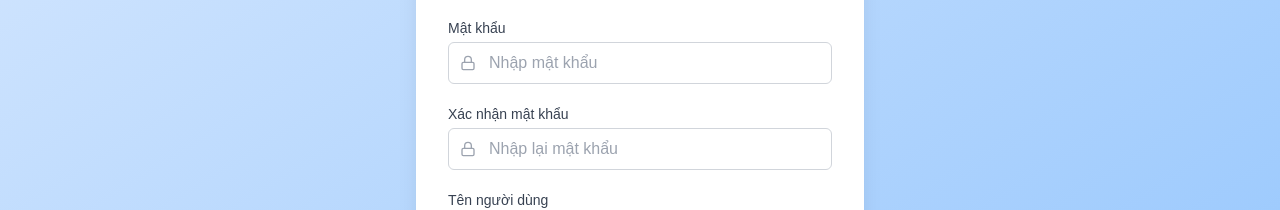
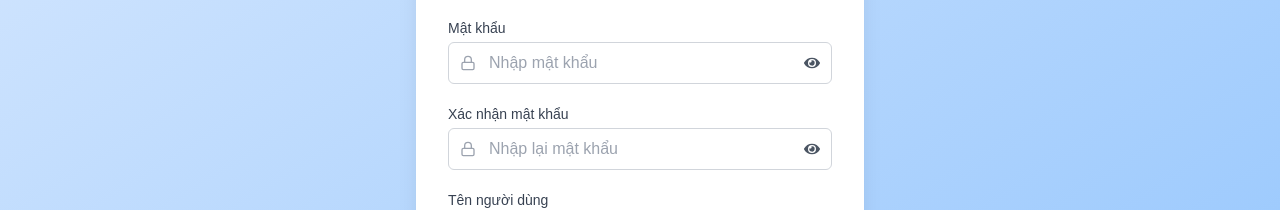
Before and after one commit to binhlt4904/ProjectStore-FE, a React (Create React App) app: page /register in a window 1280 px wide. Shown: the part 329-539 px from the top of the page. Built offline with nearby package versions, Linux system fonts and the light colour scheme.

Commit message:
update eyeslash

```diff
--- a/src/components/Register.jsx
+++ b/src/components/Register.jsx
@@ -3,6 +3,7 @@
 import axios from "axios";
 import { FiUser, FiLock } from "react-icons/fi";
 import Swal from 'sweetalert2';
+import { FaEye, FaEyeSlash } from 'react-icons/fa';
 
 
 export default function Register() {
@@ -15,6 +16,8 @@
   const [message, setMessage] = useState('');
   const [errors, setErrors] = useState({});
   const [email, setEmail] = useState('');
+  const [showPassword, setShowPassword] = useState(false);
+  const [showConfirmPassword, setShowConfirmPassword] = useState(false);
   const API_BASE_URL = process.env.REACT_APP_API_BASE_URL;
 
 
@@ -134,13 +137,21 @@
             <div className="relative">
               <FiLock className="absolute left-3 top-1/2 transform -translate-y-1/2 text-gray-400" />
               <input
-                type="password"
+                 type={showPassword ? "text" : "password"}
                 placeholder="Nhập mật khẩu"
                 className="w-full pl-10 pr-4 py-2 border border-gray-300 rounded-md focus:outline-none focus:ring-2 focus:ring-blue-500 transition"
                 value={password}
                 onChange={(e) => setPassword(e.target.value)}
 
               />
+              <button
+                type="button"
+                onClick={() => setShowPassword(!showPassword)}
+                className="absolute top-1/2 right-3 transform -translate-y-1/2 text-gray-600 focus:outline-none"
+                tabIndex={-1}
+              >
+                {showPassword ? <FaEyeSlash /> : <FaEye />}
+              </button>
 
             </div>
             {errors.password && <p className="text-red-600 font-medium">{errors.password}</p>}
@@ -152,12 +163,20 @@
             <div className="relative">
               <FiLock className="absolute left-3 top-1/2 transform -translate-y-1/2 text-gray-400" />
               <input
-                type="password"
+                 type={showConfirmPassword ? "text" : "password"}
                 placeholder="Nhập lại mật khẩu"
                 className="w-full pl-10 pr-4 py-2 border border-gray-300 rounded-md focus:outline-none focus:ring-2 focus:ring-blue-500 transition"
                 value={confirmPassword}
                 onChange={(e) => setConfirmPassword(e.target.value)}
               />
+              <button
+                type="button"
+                onClick={() => setShowConfirmPassword(!showConfirmPassword)}
+                className="absolute top-1/2 right-3 transform -translate-y-1/2 text-gray-600 focus:outline-none"
+                tabIndex={-1}
+              >
+                {showConfirmPassword ? <FaEyeSlash /> : <FaEye />}
+              </button>
 
             </div>
             {errors.confirmPassword && <p className="text-red-600 font-medium">{errors.confirmPassword}</p>}
```
